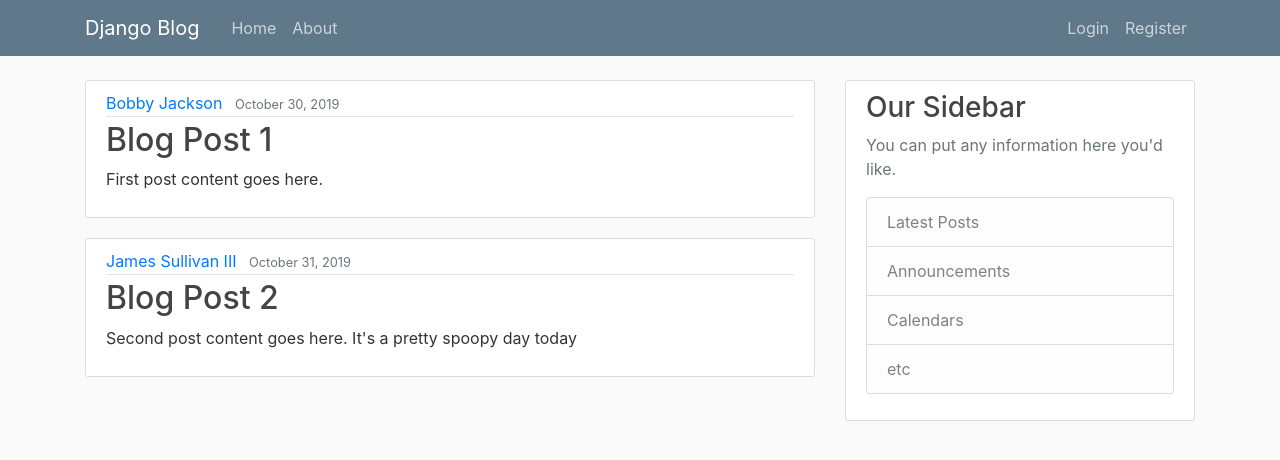
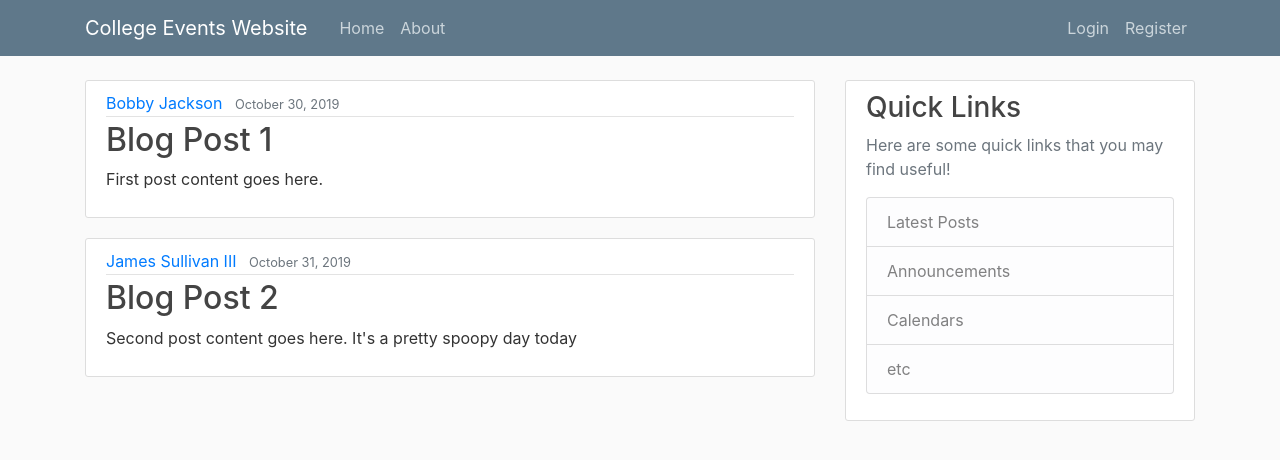
Before and after one commit to vphan404/College-Event-Website, a Django app: page /events/ in a window 1280 px wide. Shown: the top 460 px of the page. Run offline with Django 3.2, Linux system fonts and the light colour scheme; some libraries are stand-ins or nearby versions.

Commit message:
Updated Base HTML

```diff
--- a/Events/templates/Events/base.html
+++ b/Events/templates/Events/base.html
@@ -23,7 +23,7 @@
     <header class="site-header">
       <nav class="navbar navbar-expand-md navbar-dark bg-steel fixed-top">
         <div class="container">
-          <a class="navbar-brand mr-4" href="{% url 'events-home' %}">Django Blog</a>
+          <a class="navbar-brand mr-4" href="{% url 'events-home' %}">College Events Website</a>
           <button class="navbar-toggler" type="button" data-toggle="collapse" data-target="#navbarToggle" aria-controls="navbarToggle" aria-expanded="false" aria-label="Toggle navigation">
           <span class="navbar-toggler-icon"></span>
           </button>
@@ -50,8 +50,8 @@
         </div>
         <div class="col-md-4">
           <div class="content-section">
-            <h3>Our Sidebar</h3>
-            <p class='text-muted'>You can put any information here you'd like.
+            <h3>Quick Links</h3>
+            <p class='text-muted'>Here are some quick links that you may find useful!
               <ul class="list-group">
                 <li class="list-group-item list-group-item-light">Latest Posts</li>
                 <li class="list-group-item list-group-item-light">Announcements</li>
```
